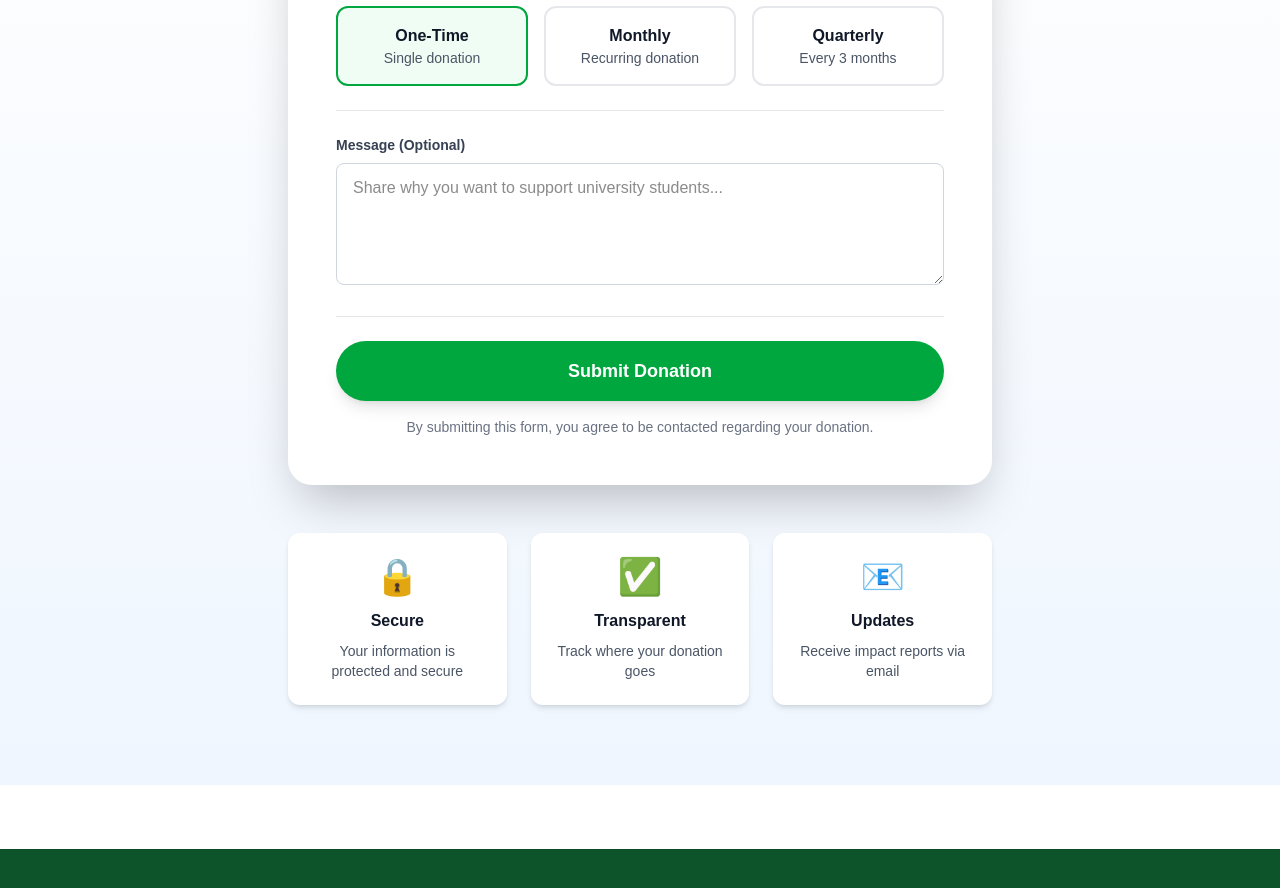
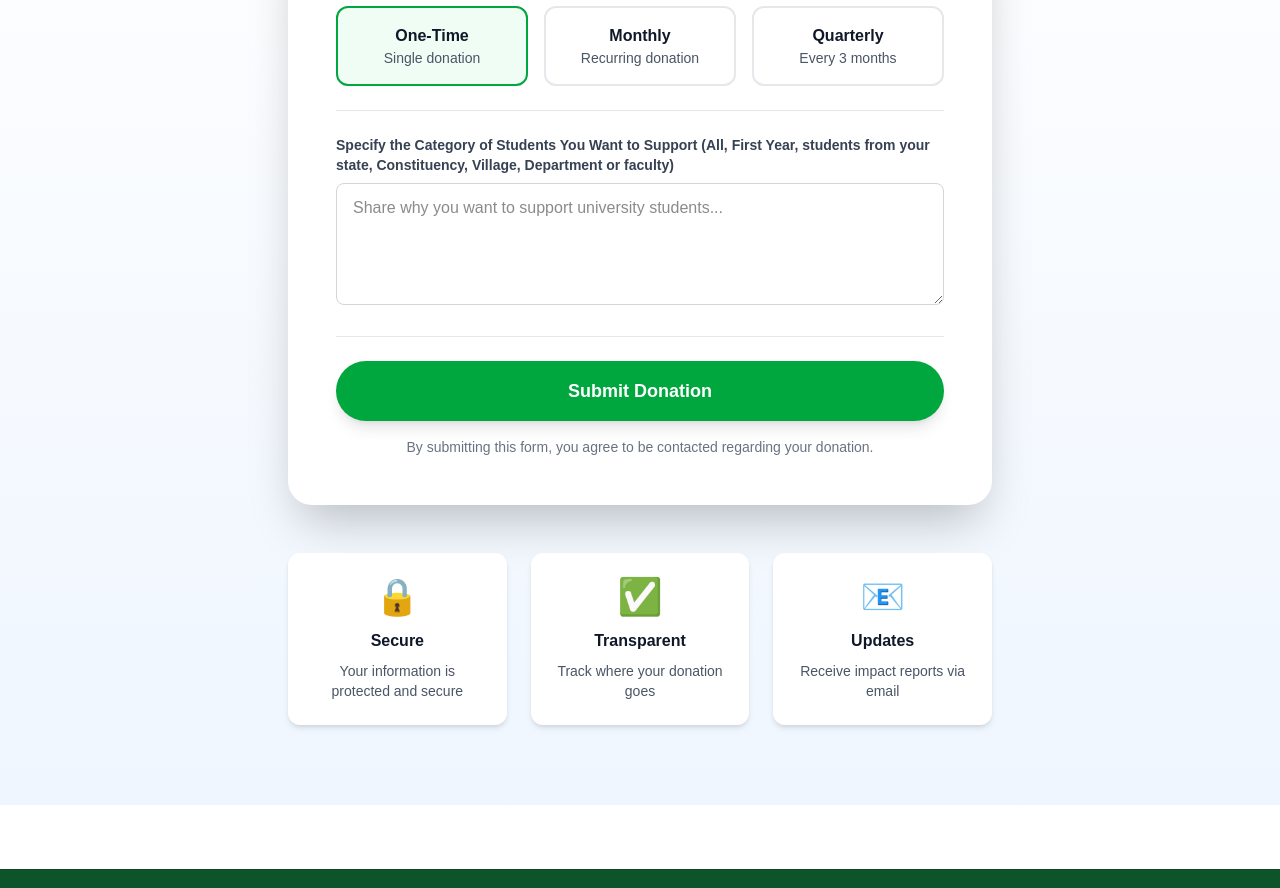
Before and after one commit to ekeneakubue/youthfriendly, a Next.js app: page /food-bank/donate in a window 1280 px wide. Shown: the part 1340-2228 px from the top of the page. Built offline with nearby package versions, Linux system fonts and the light colour scheme.

Commit message:
Updated Food bank and footer components

```diff
--- a/app/food-bank/donate/page.tsx
+++ b/app/food-bank/donate/page.tsx
@@ -357,7 +357,7 @@ export default function DonatePage() {
               {/* Message */}
               <div className="border-t border-gray-200 pt-6">
                 <label htmlFor="message" className="block text-sm font-semibold text-gray-700 mb-2">
-                  Message (Optional)
+                  Specify the Category of Students You Want to Support (All, First Year, students from your state, Constituency, Village, Department or faculty)
                 </label>
                 <textarea
                   id="message"
```
